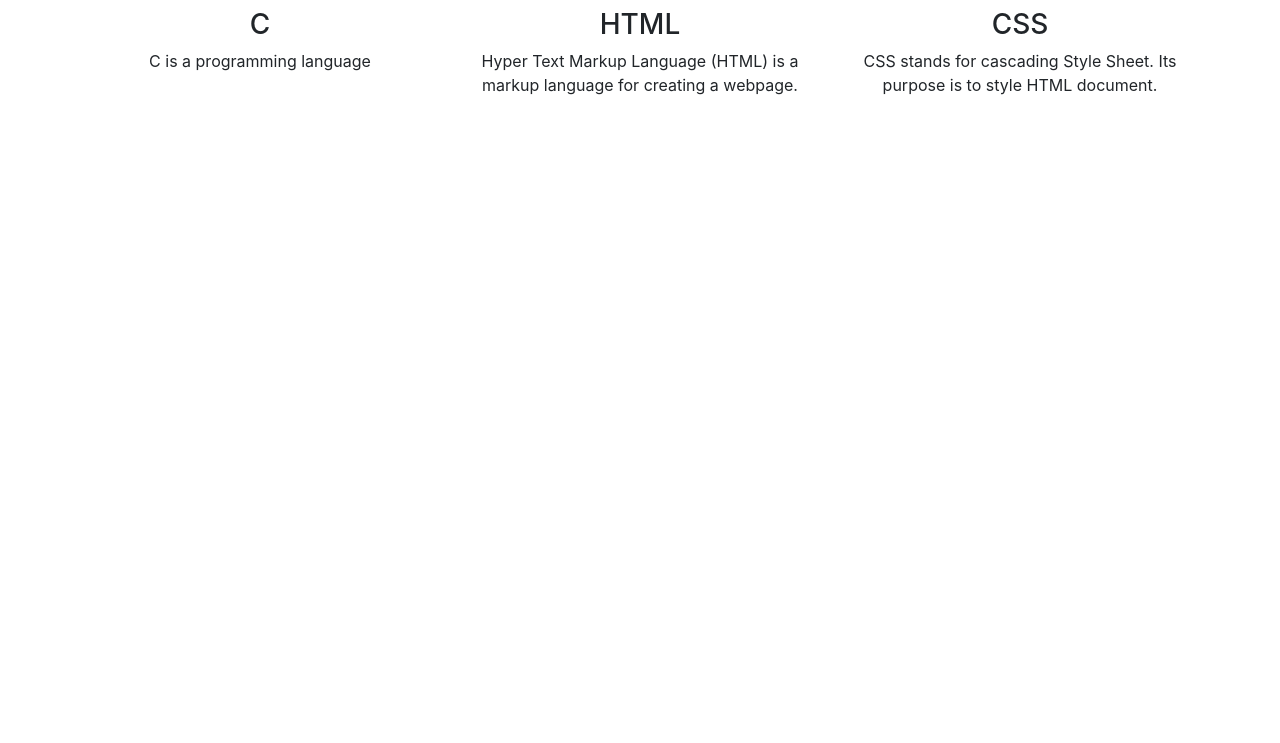
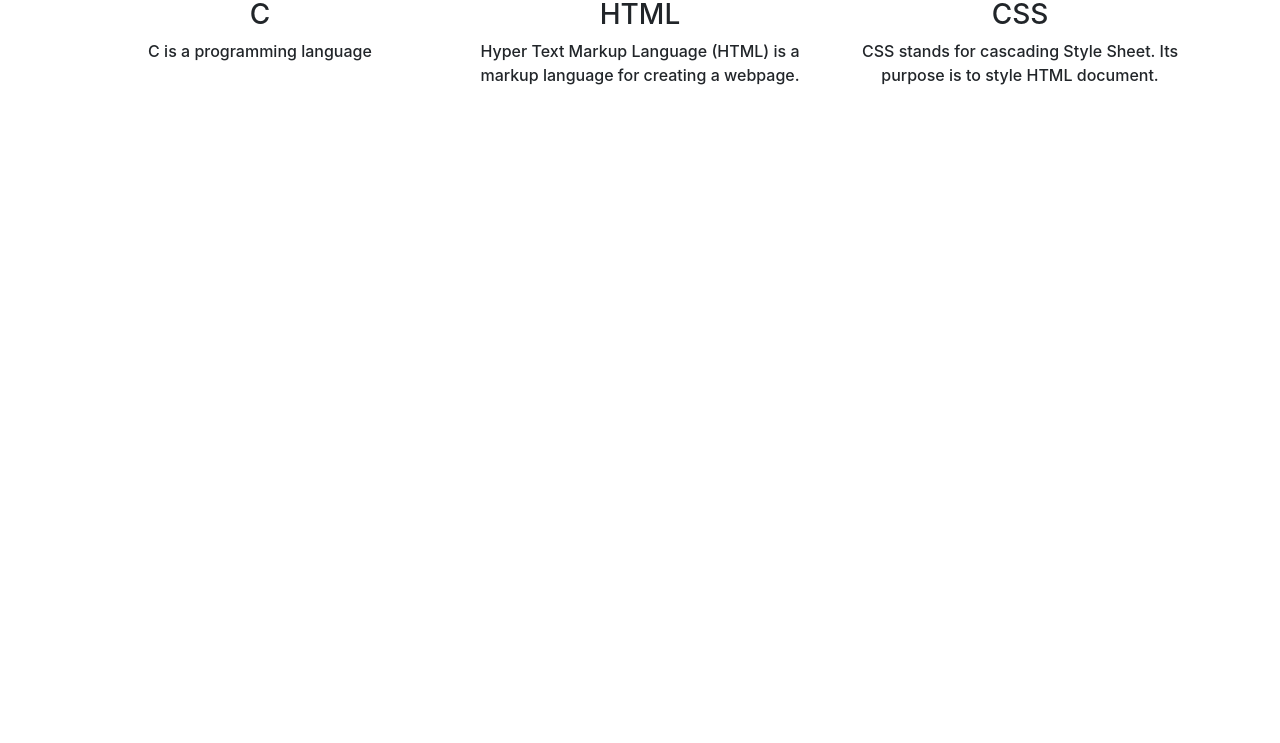
Before and after one commit to bugidemaheshbabu/portfolio-website, a plain HTML site: page Assignment-3.html in a window 1280 px wide. Shown: the part 57-800 px from the top of the page. Drawn offline with nearby package versions, Linux system fonts and the light colour scheme.

Commit message:
Assignment-3

```diff
--- a/Assignment-3.html
+++ b/Assignment-3.html
@@ -13,15 +13,10 @@
         <script src="bootstrap/bootstrap.min.js"></script>
 
         <style type="text/css">
-            .border1 {
-                padding: 10px;
-            }
-
-
-
             body {
                 text-align: center;
                 padding: 5px;
+                font-weight: 500;
             }
         </style>
     </head>
```
